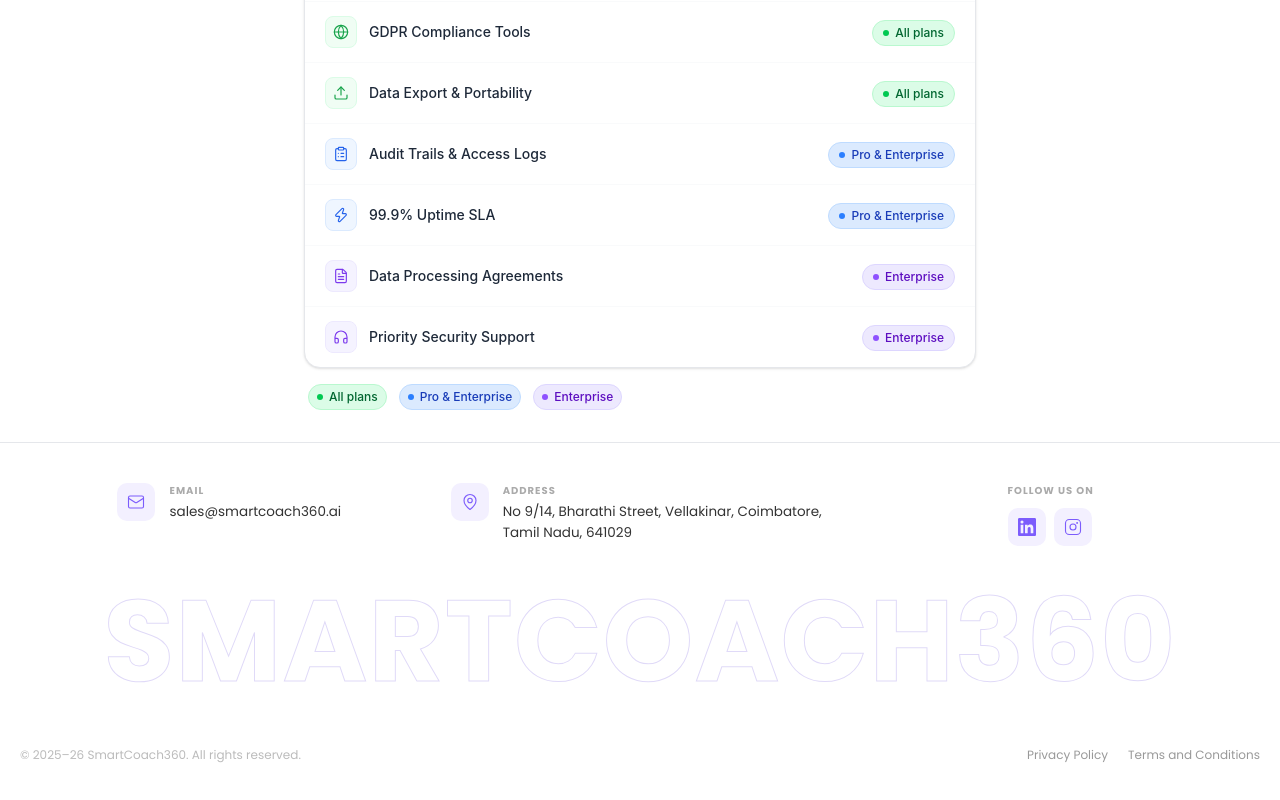
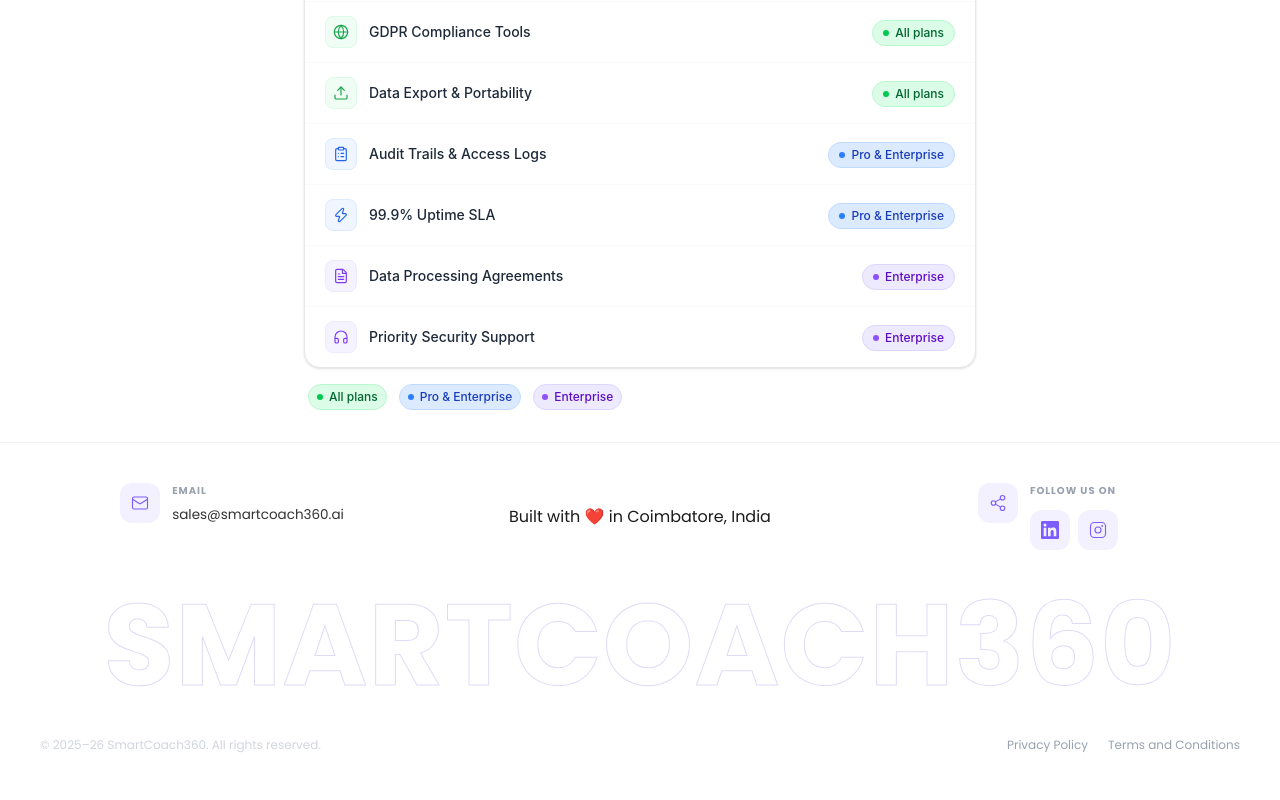
Before and after one commit to Suraj8517/smartcoach360-new-theme, a React (Vite) app: page /security in a window 1280 px wide. Shown: the part 3772-4572 px from the top of the page. After the commit the page ends 4550 px from the top, so only its background shows below. Built offline with nearby package versions, Linux system fonts and the light colour scheme.

Commit message:
new updates

```diff
--- a/src/LandingPage.jsx
+++ b/src/LandingPage.jsx
@@ -16,10 +16,12 @@
 import Blogs from './pages/blogs';
 import BlogPosts from './pages/blogPosts';
 import Security from './pages/Security';
+import ScrollToTop from './components/Helper/ScrollToTop';
 export default function LandingPage() {
   return (
     <>
      <Router>
+      <ScrollToTop/>
     <Navbar/>
     <main>
       <Routes>
--- a/src/components/Footer.jsx
+++ b/src/components/Footer.jsx
@@ -5,23 +5,14 @@
     {
       label: "Email",
       value: "sales@smartcoach360.ai",
+      href: "mailto:sales@smartcoach360.ai",
       icon: (
         <svg width="18" height="18" viewBox="0 0 24 24" fill="none" stroke="currentColor" strokeWidth="1.5" strokeLinecap="round" strokeLinejoin="round">
           <rect x="2" y="4" width="20" height="16" rx="2" />
           <path d="m22 7-8.97 5.7a1.94 1.94 0 0 1-2.06 0L2 7" />
         </svg>
       ),
-    },
-    {
-      label: "Address",
-      value: "No 9/14, Bharathi Street, Vellakinar, Coimbatore, Tamil Nadu, 641029",
-      icon: (
-        <svg width="18" height="18" viewBox="0 0 24 24" fill="none" stroke="currentColor" strokeWidth="1.5" strokeLinecap="round" strokeLinejoin="round">
-          <path d="M20 10c0 6-8 12-8 12s-8-6-8-12a8 8 0 0 1 16 0Z" />
-          <circle cx="12" cy="10" r="3" />
-        </svg>
-      ),
-    },
+    }
   ];
 
   const socialLinks = [
@@ -53,52 +44,55 @@
   ];
 
   return (
-    <footer
-      style={{ background: "#ffffff", color: "#1a1a1a" }}
-      className="w-full border-t border-gray-200"
-    >
-      {/* Top section */}
+    <footer className="w-full border-t border-gray-100 bg-white text-[#1a1a1a]">
+
+      {/* ── Top info grid ── */}
       <div className="px-5 sm:px-10 pt-10 pb-8">
-        <div className="grid grid-cols-1 sm:grid-cols-2 lg:grid-cols-3 gap-5 sm:gap-8 justify-items-center">
+        {/* Mobile: single column stack | sm: 2-col | lg: 3-col */}
+        <div className="grid grid-cols-1 sm:grid-cols-2 lg:grid-cols-3 gap-6 justify-items-center">
 
-          {/* Email & Address */}
           {contactItems.map((item) => (
-            <div key={item.label} style={{ display: "flex", alignItems: "flex-start", gap: 14 }}>
-              <div style={{
-                width: 38, height: 38, borderRadius: 10,
-                background: "#f3f0ff", display: "flex",
-                alignItems: "center", justifyContent: "center",
-                flexShrink: 0, color: "#7c5cfc",
-              }}>
+            <div key={item.label} className="flex items-start gap-3">
+              <div className="w-10 h-10 rounded-xl bg-[#f3f0ff] flex items-center justify-center flex-shrink-0 text-[#7c5cfc]">
                 {item.icon}
               </div>
-              <div style={{ minWidth: 0 }}>
-                <p style={{
-                  fontSize: 10, fontWeight: 700, letterSpacing: "0.1em",
-                  textTransform: "uppercase", color: "#aaa", margin: "0 0 4px",
-                }}>
+              <div className="min-w-0">
+                <p className="text-[10px] font-bold tracking-widest uppercase text-gray-400 mb-1">
                   {item.label}
                 </p>
-                <p style={{
-                  fontSize: 13.5, color: "#333", lineHeight: 1.55,
-                  wordBreak: "break-word", margin: 0,
-                }}>
-                  {item.value}
-                </p>
+                {item.href ? (
+                  <a
+                    href={item.href}
+                    className="text-[13.5px] text-[#333] leading-snug break-words hover:text-[#7c5cfc] transition-colors duration-200 no-underline"
+                  >
+                    {item.value}
+                  </a>
+                ) : (
+                  <p className="text-[13.5px] text-[#333] leading-snug break-words m-0">
+                    {item.value}
+                  </p>
+                )}
               </div>
             </div>
           ))}
 
-          {/* Follow us on — social icons grouped */}
-          <div style={{ display: "flex", alignItems: "flex-end", gap: 14 }}>
-            <div style={{ minWidth: 0 }}>
-              <p style={{
-                fontSize: 10, fontWeight: 700, letterSpacing: "0.1em",
-                textTransform: "uppercase", color: "#aaa", margin: "0 0 10px",
-              }}>
+          {/* Follow us on */}
+          <p className="flex items-center gap-2">
+  Built with ❤️ in Coimbatore, India
+</p>
+          <div className="flex items-start gap-3">
+            <div className="w-10 h-10 rounded-xl bg-[#f3f0ff] flex items-center justify-center flex-shrink-0 text-[#7c5cfc]">
+              <svg width="18" height="18" viewBox="0 0 24 24" fill="none" stroke="currentColor" strokeWidth="1.5" strokeLinecap="round" strokeLinejoin="round">
+                <circle cx="18" cy="5" r="3" /><circle cx="6" cy="12" r="3" /><circle cx="18" cy="19" r="3" />
+                <line x1="8.59" y1="13.51" x2="15.42" y2="17.49" />
+                <line x1="15.41" y1="6.51" x2="8.59" y2="10.49" />
+              </svg>
+            </div>
+            <div>
+              <p className="text-[10px] font-bold tracking-widest uppercase text-gray-400 mb-3">
                 Follow us on
               </p>
-              <div style={{ display: "flex", alignItems: "center", gap: 8 }}>
+              <div className="flex items-center gap-2">
                 {socialLinks.map((social) => (
                   <a
                     key={social.label}
@@ -106,22 +100,7 @@
                     target="_blank"
                     rel="noopener noreferrer"
                     title={social.label}
-                    style={{
-                      width: 38, height: 38, borderRadius: 10,
-                      background: "#f3f0ff", display: "flex",
-                      alignItems: "center", justifyContent: "center",
-                      flexShrink: 0, color: "#7c5cfc",
-                      textDecoration: "none",
-                      transition: "background 0.2s, color 0.2s",
-                    }}
-                    onMouseEnter={e => {
-                      e.currentTarget.style.background = "#7c5cfc";
-                      e.currentTarget.style.color = "#fff";
-                    }}
-                    onMouseLeave={e => {
-                      e.currentTarget.style.background = "#f3f0ff";
-                      e.currentTarget.style.color = "#7c5cfc";
-                    }}
+                    className="w-10 h-10 rounded-xl bg-[#f3f0ff] flex items-center justify-center text-[#7c5cfc] no-underline transition-all duration-200 hover:bg-[#7c5cfc] hover:text-white"
                   >
                     {social.icon}
                   </a>
@@ -133,41 +112,42 @@
         </div>
       </div>
 
-      {/* Big brand wordmark */}
-      <div style={{ overflow: "hidden" }}>
-        <p style={{
-          fontWeight: 700, letterSpacing: "0.01em", lineHeight: 0.88,
-          textAlign: "center", whiteSpace: "nowrap", userSelect: "none",
-          fontSize: "clamp(20px, 9vw, 160px)", color: "transparent",
-          WebkitTextStroke: "1px #e0daf8", margin: 0,
-          padding: "12px 0 40px", textTransform: "uppercase",
-        }}>
+      {/* ── Brand wordmark ── */}
+      <div className="overflow-hidden">
+        <p
+          className="text-center whitespace-nowrap select-none m-0 uppercase"
+          style={{
+            fontWeight: 700,
+            lineHeight: 0.88,
+            fontSize: "clamp(20px, 9vw, 160px)",
+            color: "transparent",
+            WebkitTextStroke: "1px #e0daf8",
+            padding: "12px 0 40px",
+            letterSpacing: "0.01em",
+          }}
+        >
           SmartCoach360
         </p>
       </div>
 
-      {/* Bottom bar */}
-      <div
-        style={{ padding: "14px 20px 20px" }}
-        className="flex flex-col-reverse sm:flex-row sm:items-center sm:justify-between gap-2 md:mb-22"
-      >
-        <p style={{ fontSize: 12, color: "#bbb", margin: 0 }}>
+      {/* ── Bottom bar ── */}
+      <div className="px-5 sm:px-10 pb-6 flex flex-col-reverse sm:flex-row sm:items-center sm:justify-between gap-3">
+        <p className="text-[12px] text-gray-300 m-0">
           © 2025–26 SmartCoach360. All rights reserved.
         </p>
-        <div style={{ display: "flex", gap: 20 }}>
+        <div className="flex flex-wrap gap-x-5 gap-y-2">
           {footerLinks.map((link) => (
             <Link
               to={link.href}
               key={link.label}
-              style={{ fontSize: 12, color: "#999", textDecoration: "none", transition: "color 0.2s" }}
-              onMouseEnter={e => e.target.style.color = "#7c5cfc"}
-              onMouseLeave={e => e.target.style.color = "#999"}
+              className="text-[12px] text-gray-400 no-underline hover:text-[#7c5cfc] transition-colors duration-200"
             >
               {link.label}
             </Link>
           ))}
         </div>
       </div>
+
     </footer>
   );
 }
--- /dev/null
+++ b/src/components/Helper/ScrollToTop.jsx
@@ -0,0 +1,16 @@
+import { useEffect } from "react";
+import { useLocation } from "react-router-dom";
+
+export default function ScrollToTop() {
+  const { pathname } = useLocation();
+
+  useEffect(() => {
+    window.scrollTo({
+      top: 0,
+      left: 0,
+      behavior: "smooth",
+    });
+  }, [pathname]);
+
+  return null;
+}
--- a/src/components/Home/SupportSection.jsx
+++ b/src/components/Home/SupportSection.jsx
@@ -83,7 +83,7 @@
   };
 
   return (
-    <section className="w-full bg-white pt-16 lg:pt-28 overflow-hidden">
+    <section className="w-full bg-white pt-16 lg:pt-28 overflow-hidden ">
 
       {/* Heading */}
       <div className="px-5 sm:px-8 lg:px-12 xl:px-24">
@@ -94,7 +94,7 @@
 
       {/* Swiper */}
       <div className="px-5 sm:px-8 lg:px-12 xl:px-24 mb-10 [&_.swiper]:overflow-hidden lg:[&_.swiper]:!overflow-visible">
-        <Swiper
+        <Swiper className="cursor-grab active:cursor-grabbing"
           modules={[Navigation]}
           onSwiper={(swiper) => {
             setSwiperRef(swiper);
--- a/src/pages/Home.jsx
+++ b/src/pages/Home.jsx
@@ -11,6 +11,7 @@
 export default function Home() {
   return (
     <>
+
     <Hero/>
     <FeatureShowcase/>
      <TrustedBy/>
--- a/src/pages/Integration.jsx
+++ b/src/pages/Integration.jsx
@@ -7,6 +7,7 @@
 export default function Integration() {
   return (
     <div className='bg-black'>
+
     <IntegrationHero/>
     <IntegrationsSection/>
     <IntegrationsLogoSection/>
```
Also changed, not shown: src/components/Home/CoachScrollReveal.jsx (+17 -8 lines).
